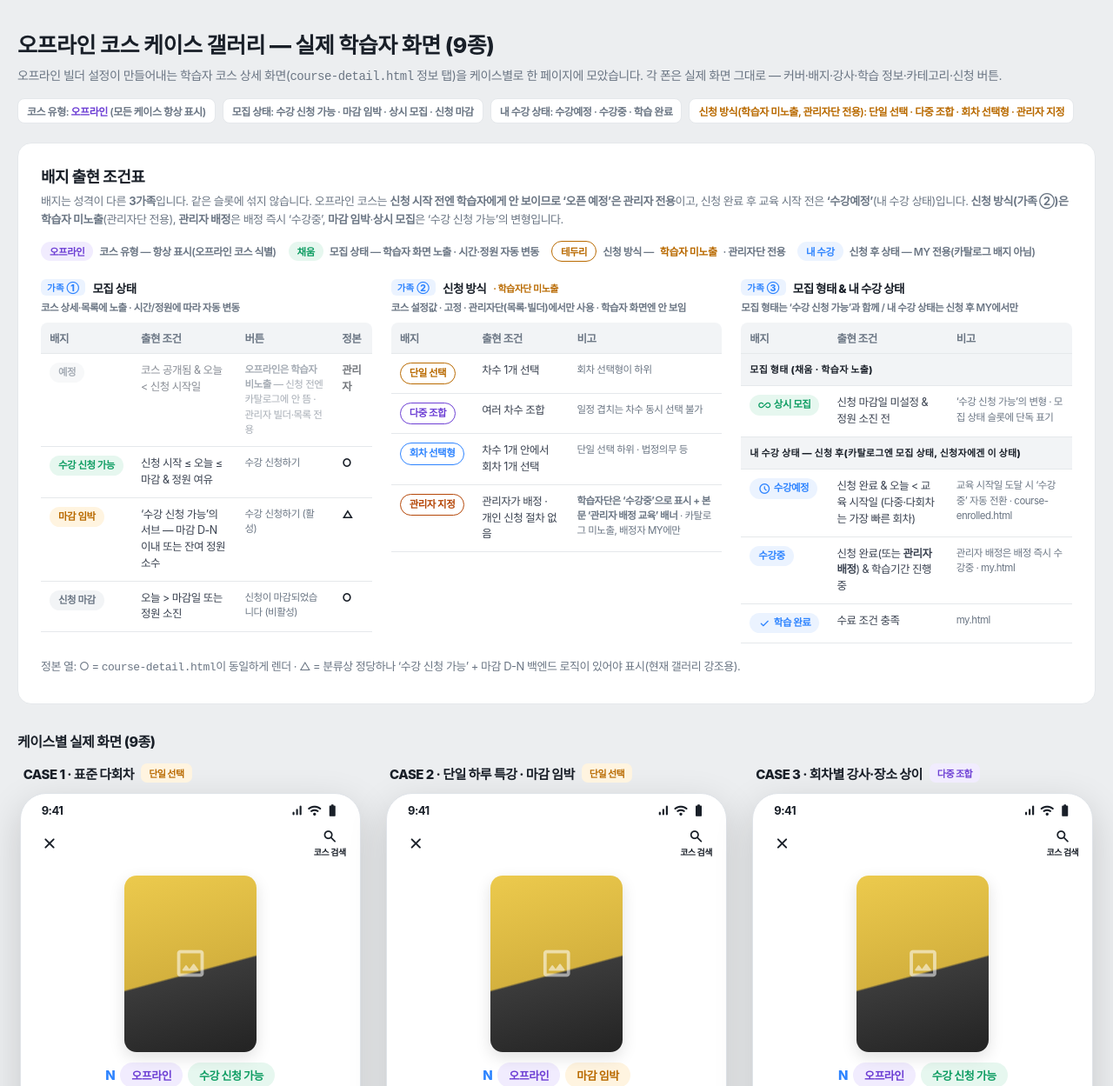
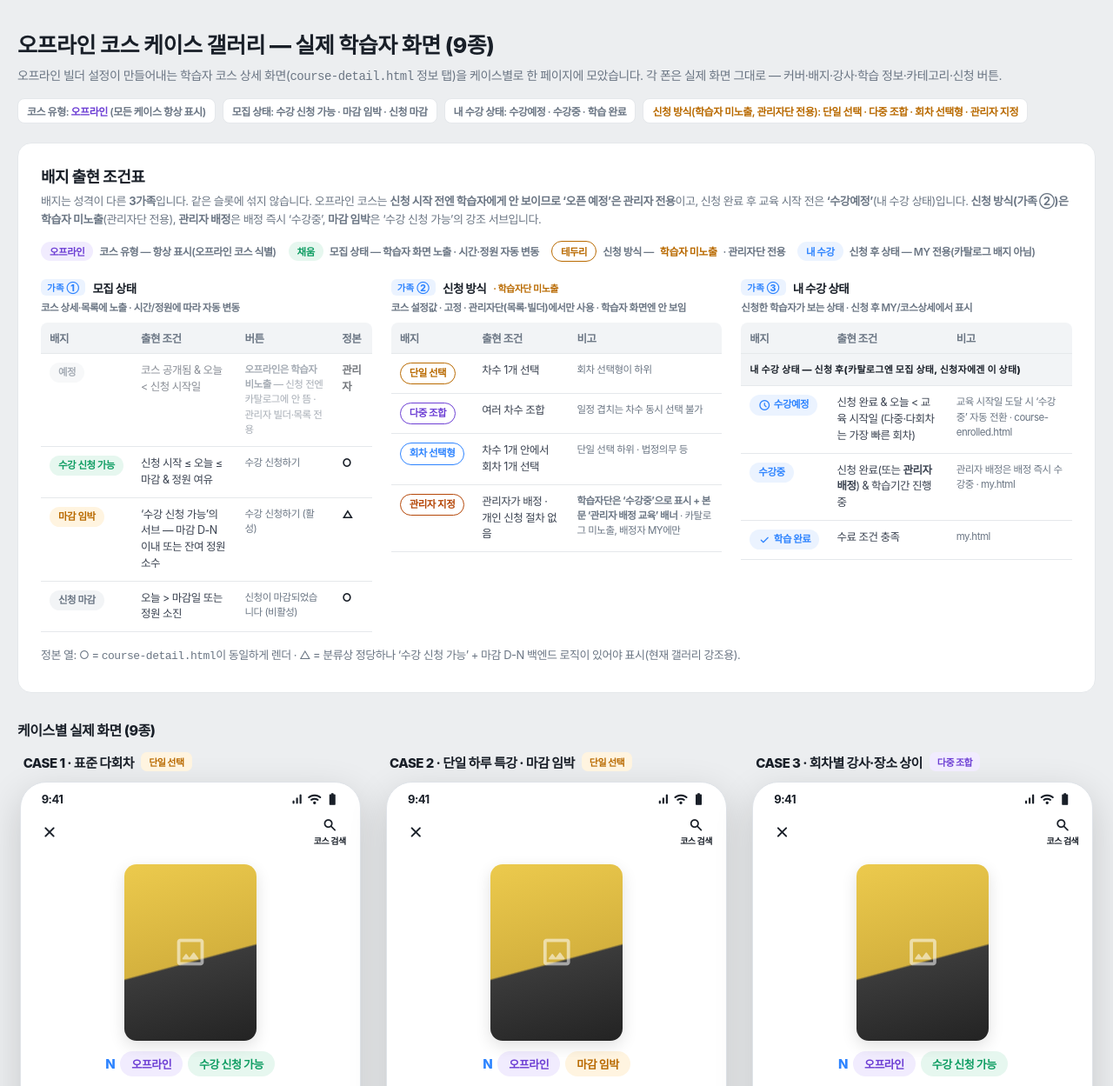
Before and after one commit to spapa2351-design/newcourse, a website: page user/offline-course-cases.html in a window 1280 px wide. Shown: the top 1249 px of the page at 87% size. Drawn offline with nearby package versions, Linux system fonts and the light colour scheme; a web font is replaced by a local one.

Commit message:
Add files via upload

```diff
--- a/user/offline-course-cases.html
+++ b/user/offline-course-cases.html
@@ -152,7 +152,7 @@
     <p>오프라인 빌더 설정이 만들어내는 학습자 코스 상세 화면(<code>course-detail.html</code> 정보 탭)을 케이스별로 한 페이지에 모았습니다. 각 폰은 실제 화면 그대로 — 커버·배지·강사·학습 정보·카테고리·신청 버튼.</p>
     <div class="page-h legend" style="display:flex;">
       <span>코스 유형: <b style="color:var(--purple)">오프라인</b> (모든 케이스 항상 표시)</span>
-      <span>모집 상태: 수강 신청 가능 · 마감 임박 · 상시 모집 · 신청 마감</span>
+      <span>모집 상태: 수강 신청 가능 · 마감 임박 · 신청 마감</span>
       <span>내 수강 상태: 수강예정 · 수강중 · 학습 완료</span>
       <span style="color:var(--amber)">신청 방식(학습자 미노출, 관리자단 전용): 단일 선택 · 다중 조합 · 회차 선택형 · 관리자 지정</span>
     </div>
@@ -161,7 +161,7 @@
   <!-- ── 배지 출현 조건표 ── -->
   <div class="ref-panel">
     <h2>배지 출현 조건표</h2>
-    <p class="sub">배지는 성격이 다른 <b>3가족</b>입니다. 같은 슬롯에 섞지 않습니다. 오프라인 코스는 <b>신청 시작 전엔 학습자에게 안 보이므로 ‘오픈 예정’은 관리자 전용</b>이고, 신청 완료 후 교육 시작 전은 <b>‘수강예정’</b>(내 수강 상태)입니다. <b>신청 방식(가족 ②)은 학습자 미노출</b>(관리자단 전용), <b>관리자 배정</b>은 배정 즉시 ‘수강중’, <b>마감 임박</b>·<b>상시 모집</b>은 ‘수강 신청 가능’의 변형입니다.</p>
+    <p class="sub">배지는 성격이 다른 <b>3가족</b>입니다. 같은 슬롯에 섞지 않습니다. 오프라인 코스는 <b>신청 시작 전엔 학습자에게 안 보이므로 ‘오픈 예정’은 관리자 전용</b>이고, 신청 완료 후 교육 시작 전은 <b>‘수강예정’</b>(내 수강 상태)입니다. <b>신청 방식(가족 ②)은 학습자 미노출</b>(관리자단 전용), <b>관리자 배정</b>은 배정 즉시 ‘수강중’, <b>마감 임박</b>은 ‘수강 신청 가능’의 강조 서브입니다.</p>
     <div class="ref-conv">
       <span class="ci"><span class="tb st-purple">오프라인</span> 코스 유형 — 항상 표시(오프라인 코스 식별)</span>
       <span class="ci"><span class="tb st-green">채움</span> 모집 상태 — 학습자 화면 노출 · 시간·정원 자동 변동</span>
@@ -238,17 +238,11 @@
 
       <!-- 가족 3 -->
       <div class="ref-block">
-        <div class="bh"><span class="axis">가족 ③</span> 모집 형태 &amp; 내 수강 상태</div>
-        <div class="bnote">모집 형태는 ‘수강 신청 가능’과 함께 / 내 수강 상태는 신청 후 MY에서만</div>
+        <div class="bh"><span class="axis">가족 ③</span> 내 수강 상태</div>
+        <div class="bnote">신청한 학습자가 보는 상태 · 신청 후 MY/코스상세에서 표시</div>
         <table class="ref">
           <thead><tr><th>배지</th><th>출현 조건</th><th>비고</th></tr></thead>
           <tbody>
-            <tr class="row-div"><td colspan="3">모집 형태 (채움 · 학습자 노출)</td></tr>
-            <tr>
-              <td class="badge-cell"><span class="tb st-green"><span class="mi i14">all_inclusive</span>상시 모집</span></td>
-              <td class="cond">신청 마감일 미설정 &amp; 정원 소진 전</td>
-              <td class="memo">‘수강 신청 가능’의 변형 · 모집 상태 슬롯에 단독 표기</td>
-            </tr>
             <tr class="row-div"><td colspan="3">내 수강 상태 — 신청 후(카탈로그엔 모집 상태, 신청자에겐 이 상태)</td></tr>
             <tr>
               <td class="badge-cell"><span class="tb st-blue"><span class="mi i14">schedule</span>수강예정</span></td>
@@ -275,7 +269,7 @@
   <div class="gallery-h">케이스별 실제 화면 (9종)</div>
   <div class="gallery" id="gallery"></div>
 
-  <p class="ver">배지 분류 v1.6 · 2026-06-17 · 수강예정·학습 완료 케이스 추가(내 수강 상태) · ‘오픈 예정’ 학습자단 제거(오프라인 신청 전 비노출=관리자 전용) · ‘오프라인’ 유형 배지 항상 · 커버 이미지 · ‘수강 신청 가능’ 통일</p>
+  <p class="ver">배지 분류 v1.7 · 2026-06-17 · 상시 모집 제거(빌더 미지원 — 신청 마감일 필수) · 수강예정·학습 완료 케이스 · ‘오픈 예정’ 학습자단 제거 · ‘오프라인’ 유형 배지 항상 · 커버 이미지 · ‘수강 신청 가능’ 통일</p>
 </div>
 
 <script>
@@ -329,13 +323,13 @@ const CASES = [
     enrollP:'2026.04.20 — 2026.05.05', cancel:'교육 시작 1일 전까지 취소, 변경 불가',
     cats:['공통/온보딩','법정의무'] },
 
-  { n:'CASE 6', label:'장기 · 상시 모집', sel:'다중 조합', selCls:'lab-purple',
-    enroll:'enrolling', always:true,
+  { n:'CASE 6', label:'장기 · 다중 조합', sel:'다중 조합', selCls:'lab-purple',
+    enroll:'enrolling',
     title:'신임 팀장 리더십 캠프 (장기)',
-    intro:'여러 달에 걸친 장기 과정입니다. 상시 모집이며 정원 소진 시 마감됩니다.',
+    intro:'여러 달에 걸친 장기 과정입니다. 원하는 차수를 조합해 수강하며, 정원 소진 시 마감됩니다.',
     instr:{name:'최예진', sub:'리더십 개발 코치 · 외 2명', mixed:true},
     period:'2026.05.20 — 2026.07.31', days:'73일', place:'한샘 HQ 세미나룸 외',
-    enrollP:'상시 모집 (정원 소진 시 마감)', enrollPill:{t:'상시', c:'green'}, cancel:'교육 시작 2주 전까지 취소, 1주 전까지 변경 가능',
+    enrollP:'2026.04.20 — 2026.05.10', cancel:'교육 시작 2주 전까지 취소, 1주 전까지 변경 가능',
     cats:['리더십','자기경영'] },
 
   { n:'CASE 7', label:'신청 마감 · 기한 경과', sel:'단일 선택', selCls:'lab-amber',
@@ -371,7 +365,7 @@ const BTN = {
   enrolling:   { t:'수강 신청하기', icon:'arrow_forward', dis:false },
   closed:      { t:'신청이 마감되었습니다', icon:'', dis:true },
   scheduled:   { t:'내 수강 상세 보기', icon:'arrow_forward', dis:false },
-  completed:   { t:'수료증 보기', icon:'workspace_premium', dis:false },
+  completed:   { t:'내 수강 상세 보기', icon:'arrow_forward', dis:false },
   assigned:    { t:'내 수강 상세 보기', icon:'arrow_forward', dis:false },
 };
 
@@ -387,7 +381,6 @@ function statusBadge(c){
   // 모집 상태(가족①) — '오픈 예정'은 오프라인 학습자 비노출이라 폰 배지에서 제외(관리자 전용)
   if(c.enroll==='closed')      return `<span class="cover-badge st-grey">신청 마감</span>`;
   if(c.closingSoon)            return `<span class="cover-badge st-amber">마감 임박</span>`;
-  if(c.always)                 return `<span class="cover-badge st-green"><span class="mi i16">all_inclusive</span>상시 모집</span>`;
   return `<span class="cover-badge st-green">수강 신청 가능</span>`;
 }
 
```
